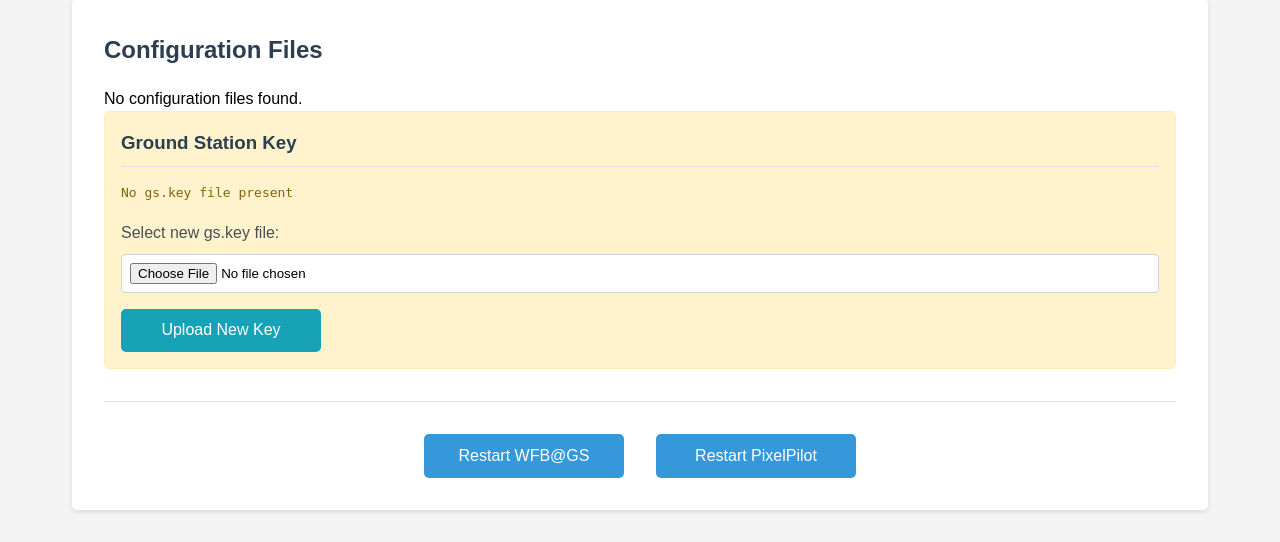
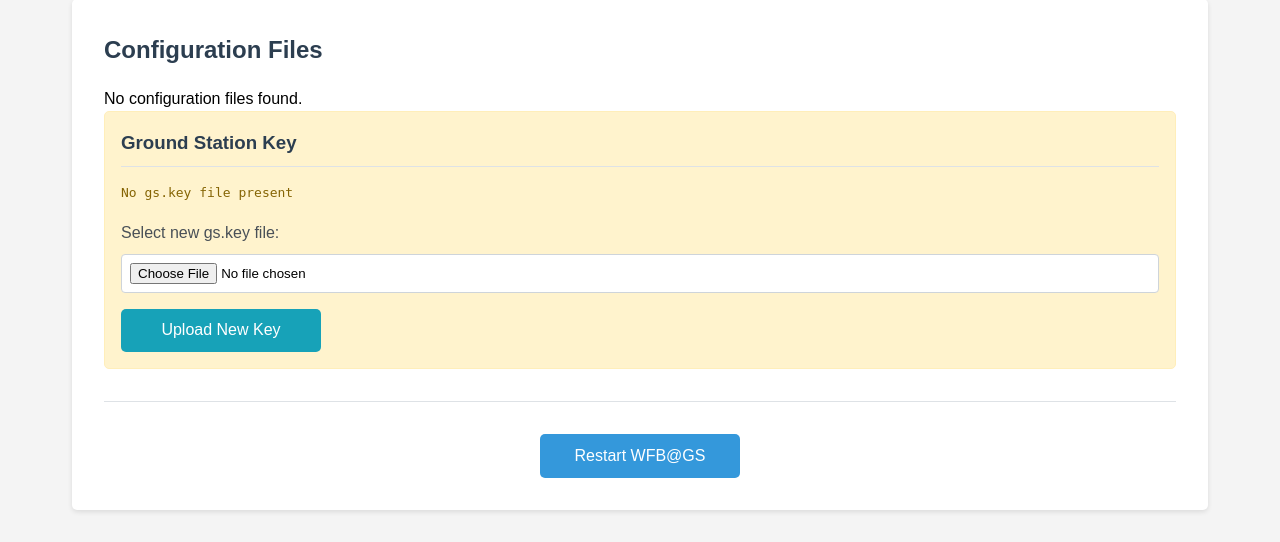
Before and after one commit to angorb/radxa_gs_webUI, a Flask app: page /config in a window 1280 px wide. Shown: the part 260-802 px from the top of the page. Run offline with Flask 3, Linux system fonts and the light colour scheme.

Commit message:
Update config.html

```diff
--- a/templates/config.html
+++ b/templates/config.html
@@ -62,9 +62,6 @@
             <div class="reboot-section">
                 <button id="restartWfbButton" class="button">
                     Restart WFB@GS
-                </button>
-                <button id="restartPixelPilotButton" class="button">
-                    Restart PixelPilot
                 </button>
             </div>
         </div>
@@ -137,42 +134,6 @@
                 hideLoading();
             }
         });
-
-        document.getElementById('restartPixelPilotButton').addEventListener('click', async () => {
-            const confirmed = confirm('Are you sure you want to restart the PixelPilot service?');
-
-            if (!confirmed) {
-                return;
-            }
-
-            hideError();
-            showLoading('Restarting PixelPilot service...');
-
-            try {
-                const response = await fetch('/config/restart-pixelpilot', {
-                    method: 'POST',
-                    headers: {
-                        'Content-Type': 'application/json',
-                    }
-                });
-
-                const result = await response.json();
-
-                if (!response.ok) {
-                    throw new Error(result.message || 'Failed to restart PixelPilot');
-                }
-
-                if (result.success) {
-                    alert('PixelPilot service restarted successfully.');
-                } else {
-                    throw new Error(result.message || 'Failed to restart PixelPilot');
-                }
-            } catch (error) {
-                showError(error.message || 'Error restarting PixelPilot. Please try again.');
-            } finally {
-                hideLoading();
-            }
-        });
     </script>
 </body>
 </html>
```
